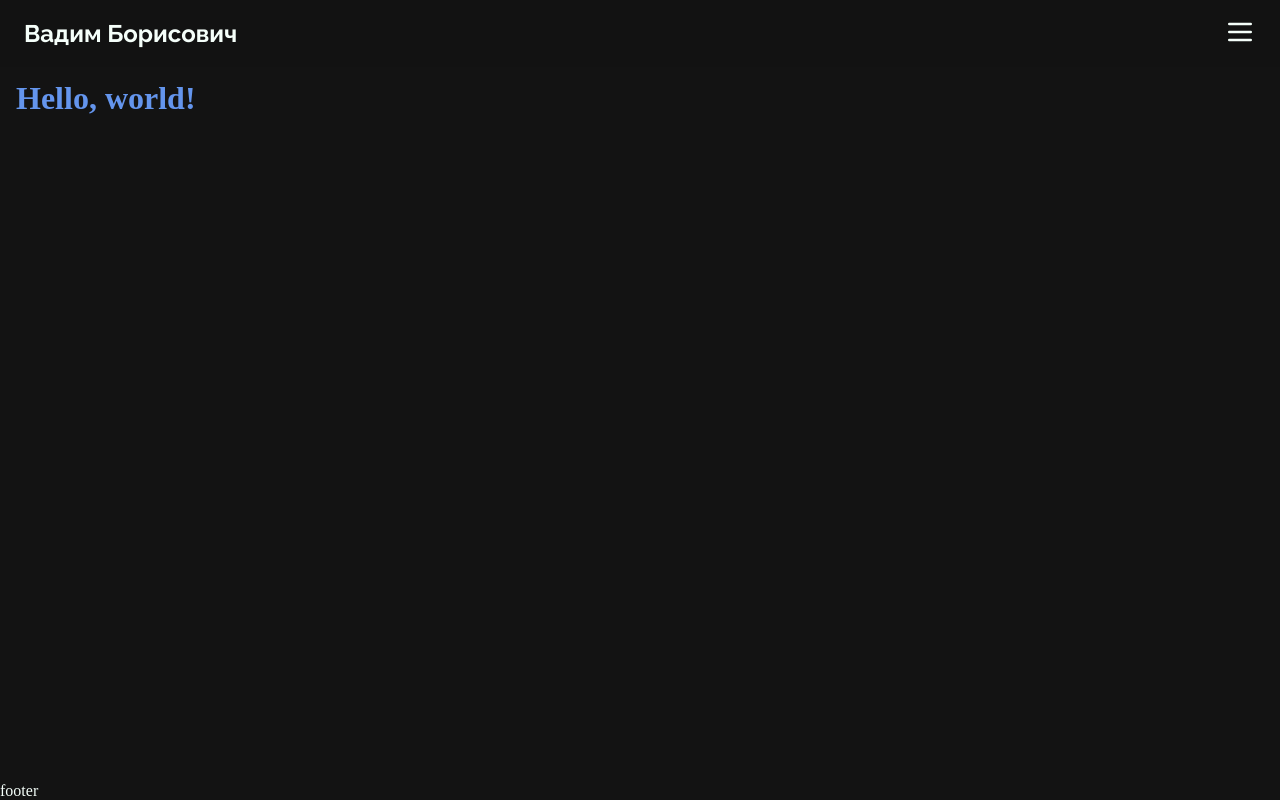
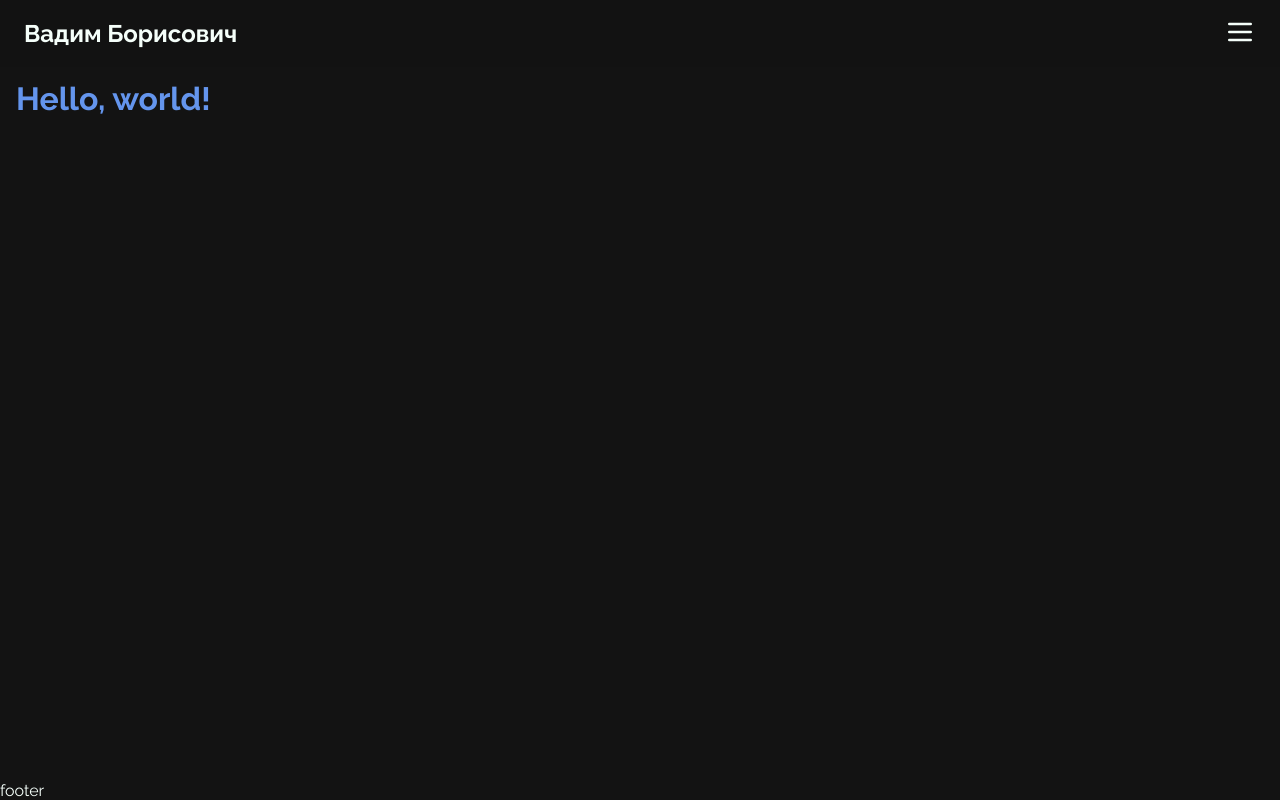
Before and after one commit to svbinf-ru/svbinf.ru, a Next.js app: page / in a window 1280 px wide. Built offline with nearby package versions, Linux system fonts and the light colour scheme.

Commit message:
feat(layout): specify correct font in layout

```diff
--- a/app/layout.tsx
+++ b/app/layout.tsx
@@ -1,8 +1,12 @@
 import '@/styles/_globals.scss'
+
+import { Raleway } from 'next/font/google'
 
 import { Header } from '@/components/Header'
 
 import styles from './layout.module.scss'
+
+const raleway = Raleway({ subsets: ['cyrillic'] })
 
 export default function RootLayout({
     children,
@@ -10,8 +14,8 @@ export default function RootLayout({
     children: React.ReactNode
 }>) {
     return (
-        <html className={styles.fullHeight} lang="en">
-            <body className={styles.fullHeight}>
+        <html lang="ru">
+            <body className={raleway.className}>
                 <div className={styles.wrapper}>
                     <Header />
                     {children}
```
